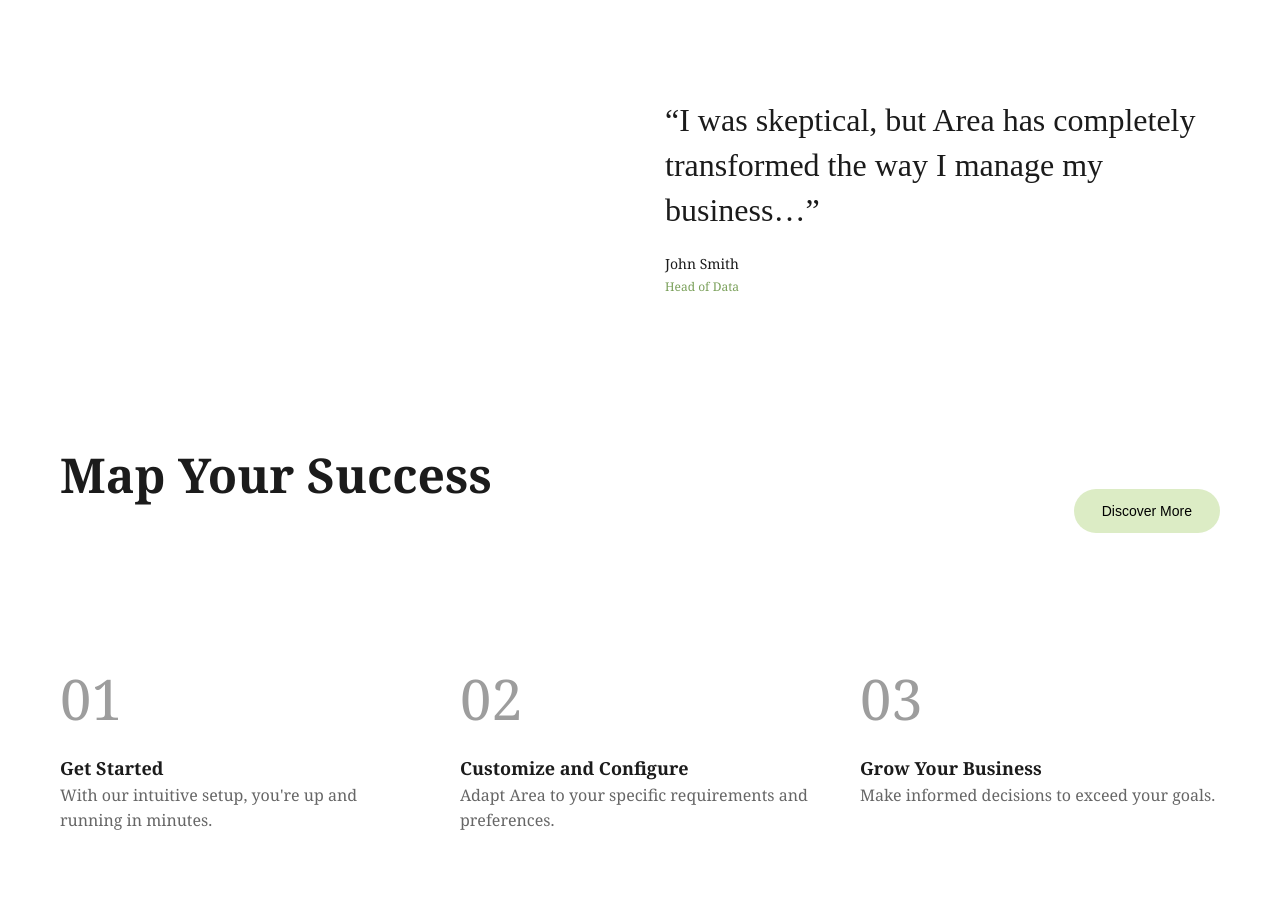
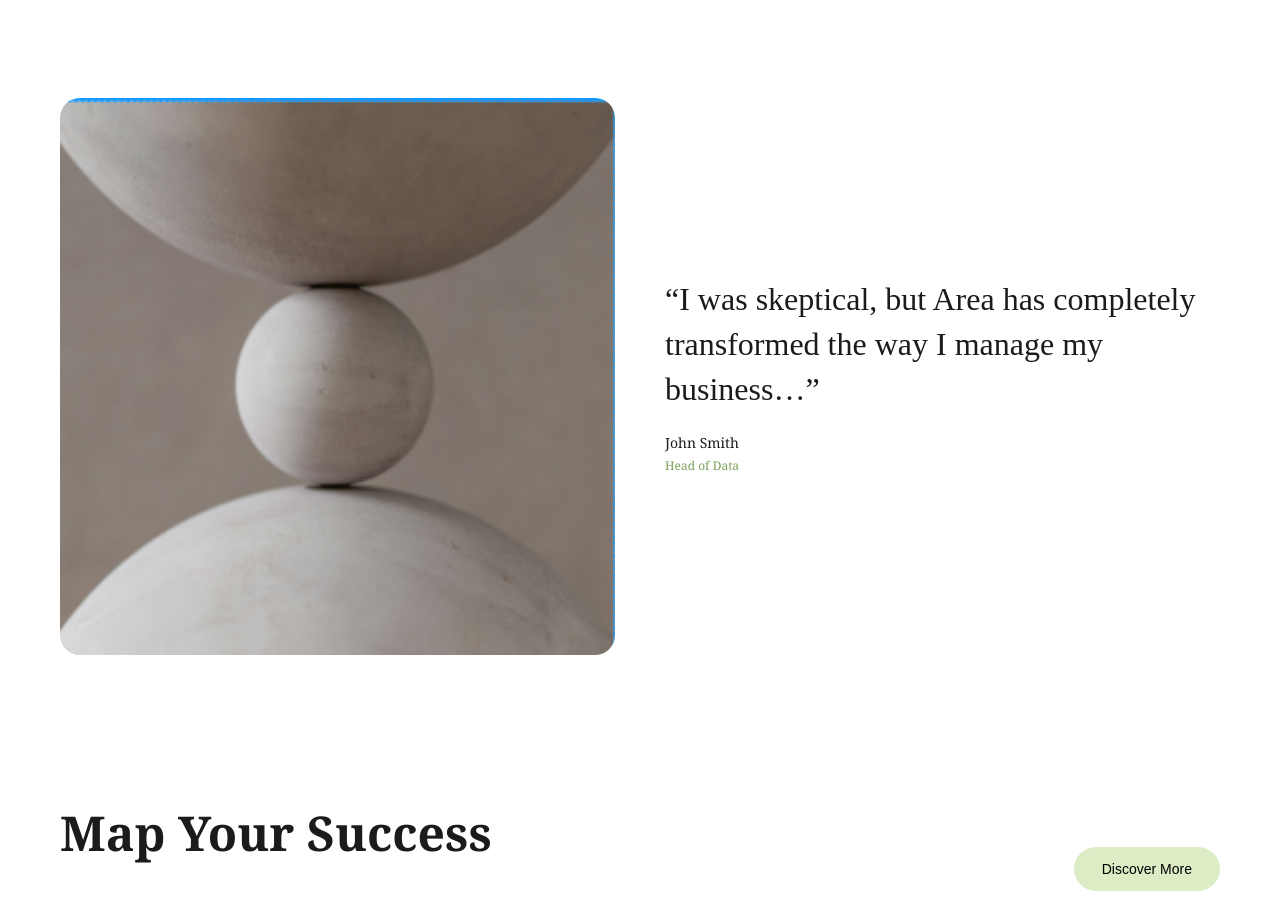
Before and after one commit to AlhassanSabira/assignment-10, a plain HTML site: page index.html in a window 1280 px wide. Shown: the part 4592-5490 px from the top of the page. Drawn offline with Linux system fonts and the light colour scheme.

Commit message:
Update index.html

```diff
--- a/index.html
+++ b/index.html
@@ -1230,7 +1230,7 @@ body {
 
     <!-- Testimonial -->
     <div class="testimonial">
-      <img src="صخور.PNG" alt="">
+      <img src="stone.PNG" alt="">
       <div>
         <p class="quote">
           “I was skeptical, but Area has completely transformed the way I manage my business…”
```
